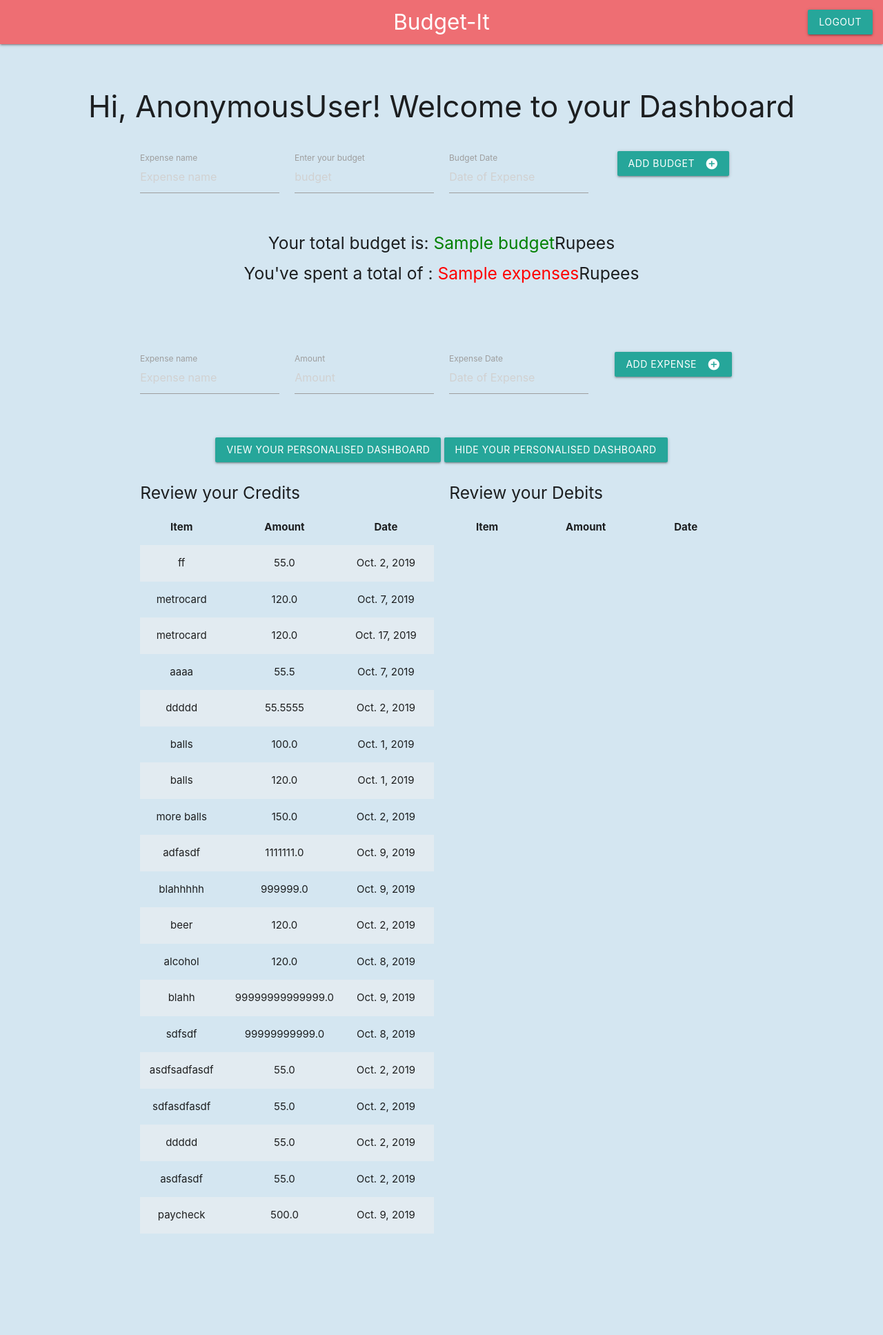
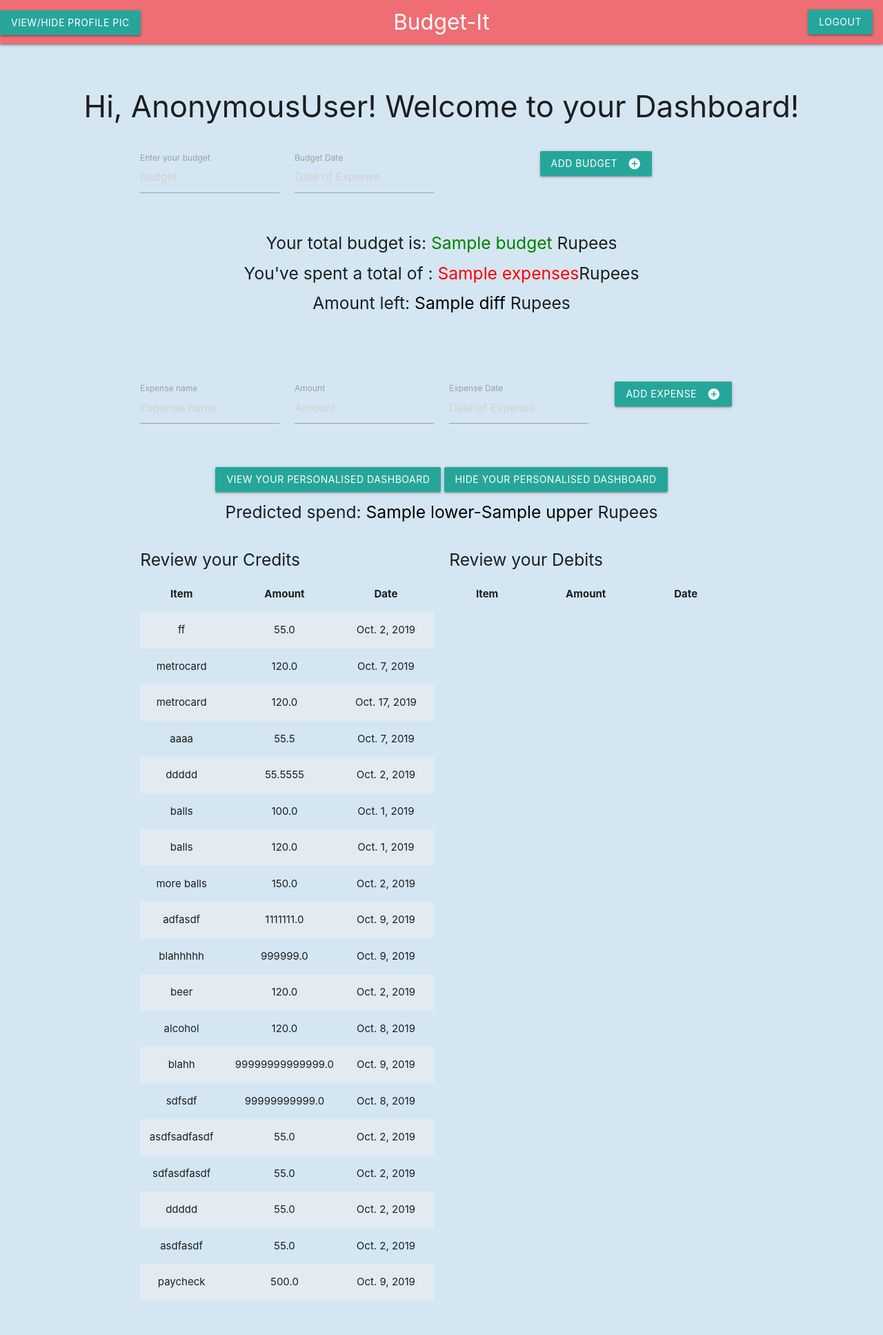
Before and after one commit to sharanyavenkat25/Budget-Management-System, a Django app: template budget_app/templates/budget_app/index.html in a window 1280 px wide. Shown: the whole page at 69% size. Before the commit the page ends 1788 px from the top, so only its background shows below. Run offline with Django 3.2, Linux system fonts and the light colour scheme; data comes from the database, SQL or seed files in the repository; both versions use the stored data as it was after the commit; the template is opened without the code that fills it: values that come from a table or form of the project are taken from there, most other values are stand-ins (such as "Sample title", 1, 10 or a date in 2020); lists and menus that the app fills with data are empty.

Commit message:
front-end done

```diff
--- a/budget_app/templates/budget_app/index.html
+++ b/budget_app/templates/budget_app/index.html
@@ -10,6 +10,71 @@
         <title>Budget App</title>
 
        <meta name="viewport" content="width=device-width, initial-scale=1.0"/>
+
+        <script src="https://ajax.googleapis.com/ajax/libs/jquery/3.4.1/jquery.min.js"></script>
+        <script >
+        $(document).ready(function(){
+
+        $("#profile").click(function(){
+
+            $("#pro1").toggle();
+
+
+        });
+
+
+        $("#view").click(function(){
+
+            $("#pred").css("background-color", "#48D1CC");
+
+
+
+        });
+
+        $("#pro1").hover(function(){
+        $("#pro1").animate({width:"toggle"},1000);
+        });
+
+        $("#get_cont").click(function(){
+        $("#trial1").show();
+        $("#tabl").fadeIn("slow");
+        $("#bud").addClass("important");
+        });
+
+        $("#add_exp").click(function(){
+            $("#amt_left").addClass("rand");
+
+
+        });
+         $(".table-row").hover(function(){
+        $(this).css("background-color", "#48D1CC");
+        }, function(){
+        $(this).css("background-color", "");
+        });
+
+        });
+        $("#main").mouseenter(function(){
+        $("#main").css("background-color", "yellow");
+        });
+        $("#main").mouseleave(function(){
+        $("#main").css("background-color", "lightgray");
+        });
+
+        </script>
+
+        <style>
+        .important {
+        font-weight: bold;
+        font-size: xx-large;
+        }
+
+        .rand {
+        color: black;
+        background: #48D1CC;
+        }
+    </style>
+
+
         </head>
 
     <body style="background-color:#D4E6F1">
@@ -20,11 +85,16 @@
                 <ul class="right">
                     <li><a href='{% url "logout" %}' class='btn'>Logout</a></li>
                 </ul>
+            <button id="profile" class="btn btn-info"> View/Hide Profile pic </button>
+            <div id="pro1" style="display: none; position:absolute" >
+                <img id ="prof" src= "{% static 'budget_app/1.jpg' %}">
             </div>
+            </div>
+
         </nav>
         <br>
         <div class="section">
-        	<h3 class="center">Hi, {{ user }}! Welcome to your Dashboard</h3>
+        	<h3 id="main" class="center">Hi, {{ user }}! Welcome to your Dashboard!</h3>
                             <br>
             <div class="row" id="budget" style="display: inline">
 
@@ -34,10 +104,6 @@
                         <div class="container center">
 
                         <div class="input-field col s3">
-                                <input placeholder="Expense name" name="init_name" id='init_name' type='text' class='validate' required>
-                                <label for='expense_name'>Expense name</label>
-                            </div>
-                        <div class="input-field col s3">
                                 <input placeholder='budget' name='init_budget' id='init_budget' type='text' class='validate' required>
                                 <label for='init_budget'>Enter your budget</label>
                         </div>
@@ -46,7 +112,7 @@
                                 <input placeholder='Date of Expense' name="init_expense_date" id="init_expense_date" type="text" class='datepicker'>
                                 <label for="init_expense_date">Budget Date</label>
                         </div>
-                        <button class="btn waves-effect waves-light" type="submit" name="action" onclick="getContent()">Add Budget
+                        <button id="get_cont" class="btn waves-effect waves-light" type="submit" name="action">Add Budget
                                 <i class="material-icons right">add_circle</i>
                         </button>
 
@@ -57,21 +123,24 @@
 
 
 
-            <div class="row" id="expense">
+            <div class="row" id="expense" >
 
                 <form class="col s12" action='{% url "add item" %}' method='post'>
                     {% csrf_token %}
                     <div class="row">
-                        <div class="container center">
+                        <div id="trial1" class="container center">
                             <!-- <h3 class="center">Hi, {{ user }}! Welcome to your Dashboard</h3>
                             <br> -->
 
-                            <h5 class='center'>Your total budget is: <span style="color:green;">{{budget}}</span>Rupees</h5>
+                            <h5 id="bud" class='center'>Your total budget is: <span style="color:green;">{{budget}}</span> Rupees</h5>
 
-                            <h5 class='center'>You've spent a total of : <span style="color:red;">{{expenses}}</span>Rupees</h5>
+                            <h5 id="spent" class='center'>You've spent a total of : <span style="color:red;">{{expenses}}</span>Rupees</h5>
+
+                            <h5 id="amt_left" class='center'>Amount left: <span style="color:black;">{{diff}}</span> Rupees</h5>
+                            {% if expenses > budget %} <p style="background-color: #F08080"> You've spent too much! </p>
+                            {% endif %}
                             <br>
                             <br>
-
                             <br>
                             <br>
                             <div class="input-field col s3">
@@ -86,7 +155,7 @@
                                 <input placeholder='Date of Expense' name="expense_date" id="expense_date" type="text" class='datepicker' required>
                                 <label for="expense_date">Expense Date</label>
                             </div>
-                            <button class="btn waves-effect waves-light" type="submit" name="action" onclick="getContent()">Add Expense
+                            <button id="add_exp" class="btn waves-effect waves-light" type="submit" name="action" onclick="getContent()">Add Expense
                                 <i class="material-icons right">add_circle</i>
                             </button>
 
@@ -106,12 +175,14 @@
                 </form> -->
                 <div>
                 <center>
-                <button class="btn waves-effect waves-light" type="submit" name="action" onclick="show()">
+
+                <button id="view" class="btn waves-effect waves-light" type="submit" name="action" onclick="show()">
                     View Your Personalised Dashboard
                 </button>
-                <button class="btn waves-effect waves-light" type="submit" name="action" onclick="hidedb()">
+                <button id = "hide" class="btn waves-effect waves-light" type="submit" name="action" onclick="hidedb()">
                     Hide your Personalised dashboard
                 </button>
+                <h5 id="pred" class='center'>Predicted spend: <span style="color:black;">{{ lower }}-{{ upper }}</span> Rupees</h5>
                 <div id="showdb" style="display: inline">
                 <center>
                 <div>
@@ -122,14 +193,14 @@
 
         </div>
 
-        <div class="section">
+        <div id="tabl" class="section">
             <div class="row">
                 <div class="container">
-                    <div class="col s6">
+                    <div  class="col s6">
                         <h5> Review your Credits </h5>
                         <table class="striped centered responsive-table">
                             <thead>
-                                <tr>
+                                <tr class="table-row">
                                     <th>Item</th>
                                     <th>Amount</th>
                                     <th>Date</th>
@@ -140,7 +211,7 @@
                             <tbody>
                                 {% for expense_item in expense_items %}
                                 {% if expense_item.cost > 0 %}
-                                <tr>
+                                <tr class="table-row">
                                     <td>{{ expense_item.expense_name }}</td>
                                     <td>{{ expense_item.cost }}</td>
                                     <td>{{ expense_item.date_added}}</td>
@@ -166,7 +237,7 @@
                             <tbody>
                                 {% for expense_item in expense_items %}
                                 {% if expense_item.cost < 0 %}
-                                <tr>
+                                <tr class="table-row">
                                     <td>{{ expense_item.expense_name }}</td>
                                     <td>{{ expense_item.cost}}</td>
                                     <td>{{ expense_item.date_added}}</td>
```
Also changed, not shown: budget_app/templates/budget_app/dashboard.html (+37 -8 lines), budget_app/views.py (+53 -20 lines), budget_app/static/budget_app/1.jpg (added), budget_app/static/budget_app/costs.png, budget_app/static/budget_app/credits.png, budget_app/static/budget_app/expense.png, budget_app/static/budget_app/predict.png, budget_app/static/budget_app/predict2.png (added), db.sqlite3. Lines whose indentation alone changed are shown as unchanged.
